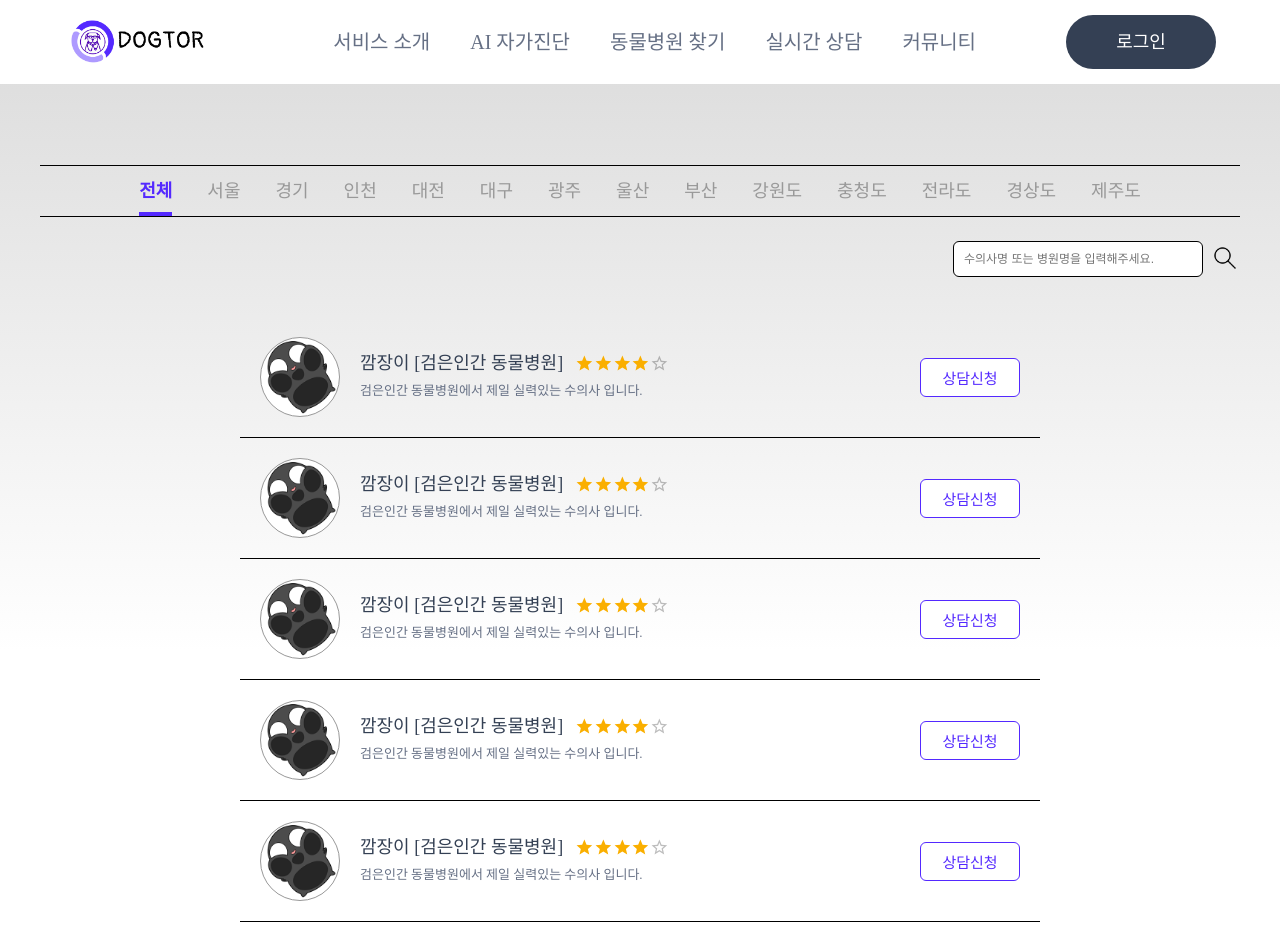
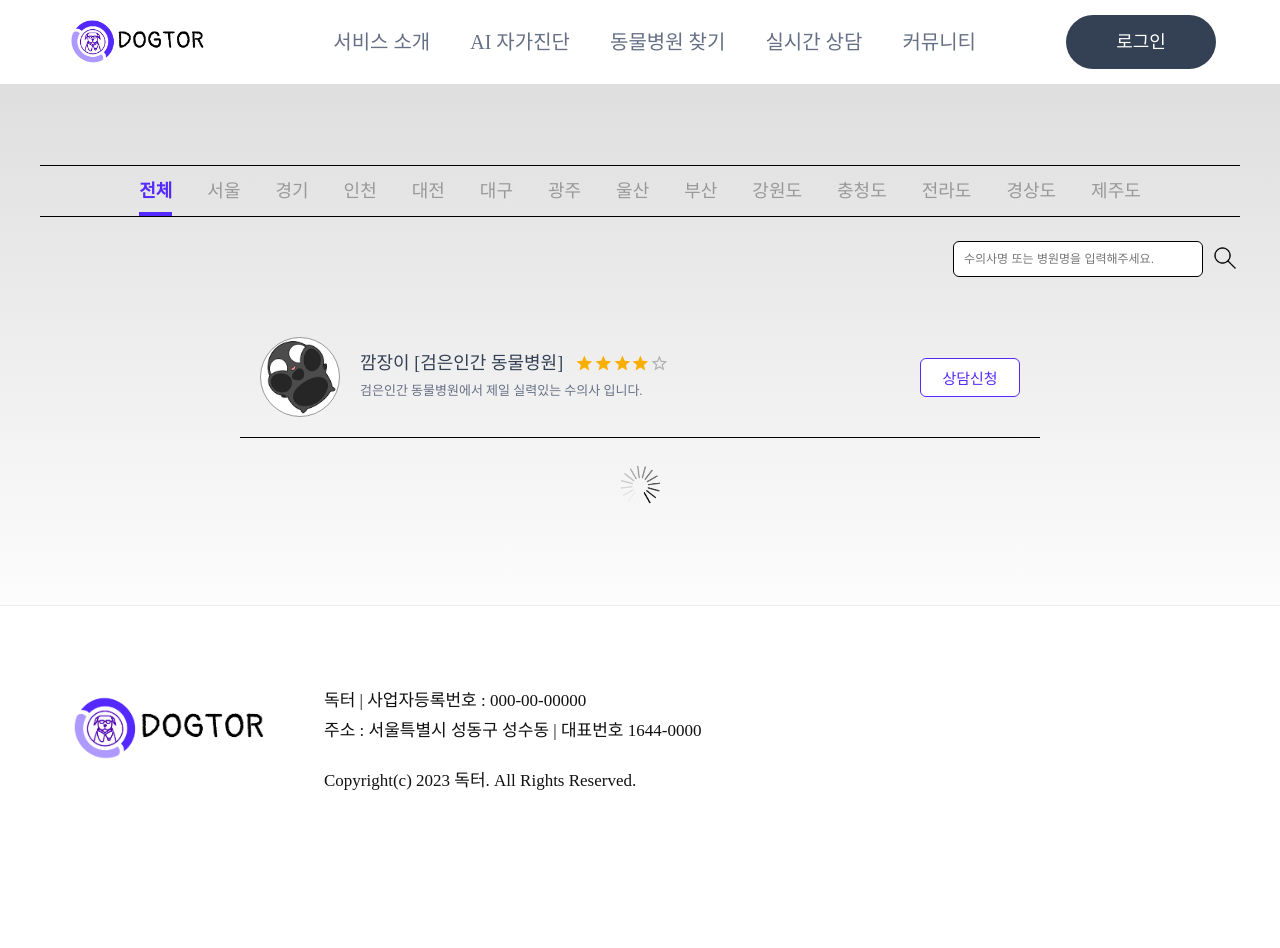
Before and after one commit to JeongTaekCho/-DOCTOR, a React (Vite) app: page /chats in a window 1280 px wide. Shown: the top 948 px of the page. After the commit the page ends 876 px from the top, so only its background shows below. Built offline with nearby package versions, Linux system fonts and the light colour scheme.

Commit message:
✨ Feat :  AI서비스 / 실시간 상담 권한분기

```diff
--- a/src/components/chats/ChatList/index.tsx
+++ b/src/components/chats/ChatList/index.tsx
@@ -2,13 +2,22 @@ import React, { ChangeEvent, useState } from 'react';
 import * as S from '../ChatList/style';
 import ProfileImg from '../../commons/ProfileImg';
 import { Rating } from '@mui/material';
+import Swal from 'sweetalert2';
 
-const ChatList = () => {
+interface ChatListProps {
+  userToken?: string | null;
+}
+
+const ChatList = ({ userToken }: ChatListProps) => {
   const [consult, setConsult] = useState('');
   const [isConsultModal, setIsConsultModal] = useState(false);
 
   const handleToggleConsultModal = () => {
-    setIsConsultModal(prev => !prev);
+    if (userToken) {
+      setIsConsultModal(prev => !prev);
+    } else {
+      Swal.fire('로그인 후 상담신청이 가능합니다.');
+    }
   };
 
   const handleChangeConsult = (e: ChangeEvent<HTMLTextAreaElement>) => {
--- a/src/pages/Ai/index.tsx
+++ b/src/pages/Ai/index.tsx
@@ -1,11 +1,25 @@
-import React, { useState } from 'react';
+import React, { useEffect, useState } from 'react';
 import * as S from './style';
 import { GrClose } from 'react-icons/gr';
 import { FcCheckmark, FcCancel } from 'react-icons/fc';
 import Avatar from '@mui/material/Avatar';
+import { useAtom } from 'jotai';
+import { tokenAtom } from '../../atoms/atoms';
+import { useNavigate } from 'react-router-dom';
+import { ROUTE } from '../../constants/routes/routeData';
+import Swal from 'sweetalert2';
 
 const AiPage = () => {
   const [modal, setModal] = useState(false);
+  const [userToken] = useAtom(tokenAtom);
+  const navigate = useNavigate();
+
+  useEffect(() => {
+    if (!userToken) {
+      navigate(ROUTE.LOGIN.link);
+      Swal.fire('로그인 후 서비스 이용이 가능합니다.');
+    }
+  });
 
   const openModal = () => {
     setModal(true);
--- a/src/pages/Chats/index.tsx
+++ b/src/pages/Chats/index.tsx
@@ -4,9 +4,12 @@ import Loading from '../../components/commons/Loading';
 import ChatList from '../../components/chats/ChatList';
 import { AREA } from '../../constants/commons/menus';
 import uuid from 'react-uuid';
+import { tokenAtom } from '../../atoms/atoms';
+import { useAtom } from 'jotai';
 
 const ChatsPage = () => {
   const [isArea, setIsArea] = useState('전체');
+  const [userToken] = useAtom(tokenAtom);
 
   const handleClickArea = (e: MouseEvent<HTMLLIElement>) => {
     const target = e.target as HTMLLIElement;
@@ -41,11 +44,7 @@ const ChatsPage = () => {
         </S.SearchBox>
         <S.ChatListContainer>
           <S.ChatLists>
-            <ChatList />
-            <ChatList />
-            <ChatList />
-            <ChatList />
-            <ChatList />
+            <ChatList userToken={userToken} />
           </S.ChatLists>
         </S.ChatListContainer>
         <Loading />
```
